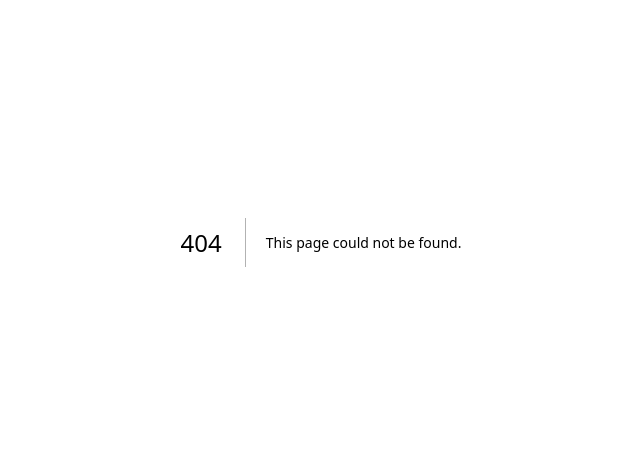
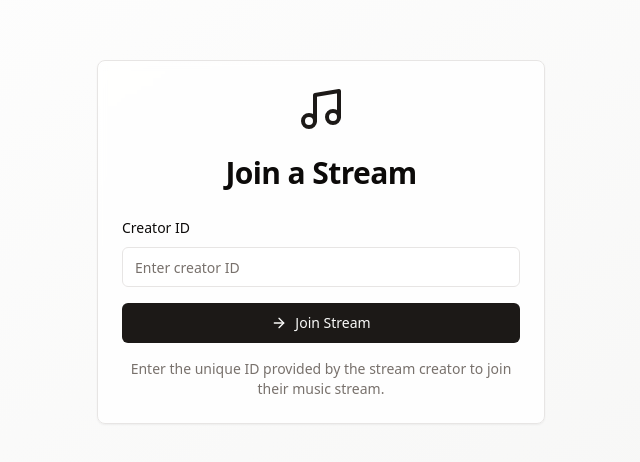
Before and after one commit to Rudra-Mittal/MusicMix, a Next.js app: page /join in a window 1280 px wide. Before the commit this address had no page. Shown: the part 158-620 px from the top of the page, without its empty margins (319-959 px from the left). Built offline with nearby package versions, Linux system fonts and the light colour scheme; no server answers.

Commit message:
added join stream page

```diff
--- /dev/null
+++ b/app/api/socket/route.ts
@@ -0,0 +1,34 @@
+import { NextApiRequest } from 'next';
+import { NextResponse } from 'next/server';
+import { Server } from 'socket.io';
+import redisClient from '@/app/lib/redis';
+
+export async function GET(request: NextApiRequest) {
+  if (!(request.socket as any).server.io) {
+    const io = new Server((request.socket as any).server);
+    (request.socket as any).server.io = io;
+
+    // Set up Redis subscription
+    const sub = redisClient.duplicate();
+    await sub.subscribe('messages');
+
+    sub.on('message', (channel, message) => {
+      io.emit('message', message);
+    });
+
+    io.on('connection', (socket) => {
+      console.log('A user connected');
+
+      socket.on('disconnect', () => {
+        console.log('A user disconnected');
+      });
+
+      socket.on('message', async (msg) => {
+        // Publish message to Redis
+        await redisClient.publish('messages', msg);
+      });
+    });
+  }
+
+  return NextResponse.json({ message: 'WebSocket server initialized' });
+}
--- a/app/play/page.tsx
+++ b/app/components/player.tsx
@@ -15,7 +15,6 @@ export default function YouTubeAudioPlayer({ videoId, thumbnailUrl }: YouTubePla
   const [duration, setDuration] = useState(0)
   const [currentTime, setCurrentTime] = useState(0)
   const playerRef = useRef<YouTube>(null)
-  console.log(videoId)
   useEffect(() => {
     const interval = setInterval(() => {
       if (isPlaying && playerRef.current?.internalPlayer) {
--- a/app/creator/[username]/page.tsx
+++ b/app/creator/[username]/page.tsx
@@ -8,7 +8,7 @@ import { ScrollArea } from "@/components/ui/scroll-area"
 import { ThumbsUp, Plus, Divide } from "lucide-react"
 import axios from "axios"
 import YouTube from "react-youtube"
-import YouTubeAudioPlayer from "@/app/play/page"
+import YouTubeAudioPlayer from "@/app/components/player"
 interface QueueItem {
   id: string
   videoId: string
--- a/app/dashboard/page.tsx
+++ b/app/dashboard/page.tsx
@@ -11,7 +11,7 @@ import { useSession } from "next-auth/react"
 import { date, set } from "zod"
 import { useRouter } from "next/navigation"
 import { CreateStreamSchema } from "../utils/types"
-import YouTubeAudioPlayer from "../play/page"
+import YouTubeAudioPlayer from "@/app/components/player"
 interface QueueItem {
   id:string
   videoId: string
--- /dev/null
+++ b/app/join/page.tsx
@@ -0,0 +1,164 @@
+"use client"
+import { useEffect, useState } from "react"
+import { motion, AnimatePresence } from "framer-motion"
+import { Button } from "@/components/ui/button"
+import { Input } from "@/components/ui/input"
+import { Card, CardContent, CardHeader, CardTitle } from "@/components/ui/card"
+import { Music, ArrowRight, Loader2 } from "lucide-react"
+import axios from "axios"
+import { useRouter } from "next/navigation"
+
+export default function JoinStream() {
+  const [creatorId, setCreatorId] = useState("")
+  const [isJoining, setIsJoining] = useState(false)
+  const [error, setError] = useState("")
+  const router= useRouter();
+  const handleJoin = async (e: React.FormEvent) => {
+    e.preventDefault()
+    setIsJoining(true)
+    await new Promise(resolve => setTimeout(resolve, 1000))
+    setIsJoining(false)
+    checkUser()
+   if(!error) router.push(`/creator/${creatorId}`);
+    setError("Cannot Join Stream");
+  }
+  const checkUser= ()=>{
+    axios.get(`/api/streams/active?userName=${creatorId}`).then((res)=>{
+        setError("");
+    }).catch(async (err)=>{
+        setError(err.response.data.error);
+    })
+  }
+  useEffect(()=>{
+    checkUser();
+  },[creatorId])
+  const containerVariants = {
+    hidden: { opacity: 0, y: 20 },
+    visible: {
+      opacity: 1,
+      y: 0,
+      transition: {
+        duration: 0.5,
+        when: "beforeChildren",
+        staggerChildren: 0.1
+      }
+    }
+  }
+
+  const itemVariants = {
+    hidden: { opacity: 0, y: 10 },
+    visible: { opacity: 1, y: 0 }
+  }
+
+  const inputVariants = {
+    focus: { scale: 1.02, boxShadow: "0 0 0 2px var(--primary)" },
+    blur: { scale: 1, boxShadow: "none" }
+  }
+
+  const buttonVariants = {
+    hover: { scale: 1.05 },
+    tap: { scale: 0.95 },
+    loading: { scale: 0.98 }
+  }
+
+  return (
+    <div className="container mx-auto p-4 min-h-screen flex flex-col items-center justify-center bg-gradient-to-br from-background to-secondary">
+      <motion.div
+        className="w-full max-w-md"
+        variants={containerVariants}
+        initial="hidden"
+        animate="visible"
+      >
+        <Card className="backdrop-blur-sm bg-background/80">
+          <CardHeader>
+            <motion.div
+              variants={itemVariants}
+              className="flex items-center justify-center mb-4"
+              whileHover={{ rotate: 360, transition: { duration: 0.5 } }}
+            >
+              <Music className="h-12 w-12 text-primary" />
+            </motion.div>
+            <CardTitle>
+              <motion.div
+                variants={itemVariants}
+                className="text-3xl font-bold text-center"
+                whileHover={{ scale: 1.05 }}
+              >
+                Join a Stream
+              </motion.div>
+            </CardTitle>
+          </CardHeader>
+          <CardContent>
+            <motion.form onSubmit={handleJoin} className="space-y-4" variants={itemVariants}>
+              <div className="space-y-2">
+                <label htmlFor="creatorId" className="text-sm font-medium leading-none peer-disabled:cursor-not-allowed peer-disabled:opacity-70">
+                  Creator ID
+                </label>
+                <motion.div
+                  variants={inputVariants}
+                  whileFocus="focus"
+                  initial="blur"
+                  animate="blur"
+                >
+                  <Input
+                    id="creatorId"
+                    type="text"
+                    placeholder="Enter creator ID"
+                    value={creatorId}
+                    onChange={(e) => {
+                        setCreatorId(()=>{
+                            return e.target.value;
+                        })
+
+                    }}
+                    className="w-full"
+                  />
+                </motion.div>
+              </div>
+              <motion.div
+                variants={buttonVariants}
+                whileHover="hover"
+                whileTap="tap"
+                animate={isJoining ? "loading" : ""}
+              >
+                <Button type="submit" className="w-full" disabled={isJoining}>
+                  {isJoining ? (
+                    <Loader2 className="mr-2 h-4 w-4 animate-spin" />
+                  ) : (
+                    <ArrowRight className="mr-2 h-4 w-4" />
+                  )}
+                  {isJoining ? "Joining..." : "Join Stream"}
+                </Button>
+              </motion.div>
+            </motion.form>
+            <AnimatePresence>
+              {creatorId && !error && (
+                <motion.p
+                  initial={{ opacity: 0, y: 10 }}
+                  animate={{ opacity: 1, y: 0 }}
+                  exit={{ opacity: 0, y: -10 }}
+                  className="mt-4 text-sm text-center text-primary"
+                >
+                  Ready to join {creatorId}&apos;s stream!
+                </motion.p>
+              )}
+                {error && creatorId && (
+                    <motion.p
+                    initial={{ opacity: 0, y: 10 }}
+                    animate={{ opacity: 1, y: 0 }}
+                    exit={{ opacity: 0, y: -10 }}
+                    className="mt-4 text-sm text-center text-red-500"
+                    >
+                    {error+ " with ID: "+creatorId}
+                    </motion.p>
+                )}
+            </AnimatePresence>
+            <motion.p variants={itemVariants} className="mt-4 text-sm text-center text-muted-foreground">
+              Enter the unique ID provided by the stream creator to join their music stream.
+            </motion.p>
+          </CardContent>
+        </Card>
+      </motion.div>
+    </div>
+  )
+}
--- /dev/null
+++ b/app/lib/redis.ts
@@ -0,0 +1,5 @@
+import Redis from 'ioredis';
+
+const redis = new Redis(process.env.REDIS_URL || '');
+
+export default redis;
--- a/app/page.tsx
+++ b/app/page.tsx
@@ -43,7 +43,7 @@ export default function Home() {
               </div>
               <div className="space-x-4 pt-auto">
                 <Button  variant={"outline"} className= "border-white hover:text-black bg-white/10 text-white "><a href="/dashboard">Start Streaming</a></Button>
-                <Button variant="outline" className="border-white hover:text-black bg-white/10 text-white "><a href="/dashboard">Join a stream</a></Button>
+                <Button variant="outline" className="border-white hover:text-black bg-white/10 text-white "><a href="/join">Join a stream</a></Button>
               </div>
             </div>
           </div>
--- a/next.config.mjs
+++ b/next.config.mjs
@@ -4,5 +4,9 @@ const nextConfig = {
         domains:
           ['i.ytimg.com', 'www.google.com', 'example.com'],
       },
+      webpack:(config)=>{
+        config.resolve.fallback={fs:false}
+        return config;
+      }
 };
 export default nextConfig;
--- a/package.json
+++ b/package.json
@@ -18,13 +18,15 @@
     "class-variance-authority": "^0.7.0",
     "clsx": "^2.1.1",
     "framer-motion": "^11.11.9",
+    "ioredis": "^5.4.1",
     "lucide-react": "^0.452.0",
     "next": "^14.2.8",
     "next-auth": "^4.24.8",
-    "nookies": "^2.5.2",
     "react": "^18",
     "react-dom": "^18",
     "react-youtube": "^10.1.0",
+    "socket.io": "^4.8.1",
+    "socket.io-client": "^4.8.1",
     "tailwind-merge": "^2.5.3",
     "tailwindcss-animate": "^1.0.7",
     "youtube-search-api": "^1.2.2"
```
Also changed, not shown: 1 other file (tests, documents, lock files or other folders).
